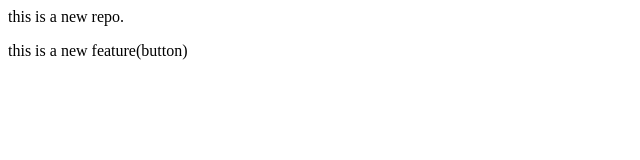
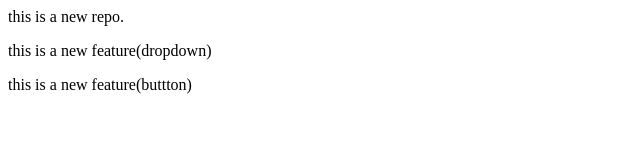
Before and after one commit to subhraguchhait/local-repo, a plain HTML site: page index.html in a window 1280 px wide. Shown: the whole page, without its empty margins (0-640 px from the left). Drawn offline with Linux system fonts and the light colour scheme.

Commit message:
add both feature

```diff
--- a/index.html
+++ b/index.html
@@ -1,2 +1,3 @@
 <p>this is a new repo.</p>
-<p>this is a new feature(button)</p>
+<p>this is a new feature(dropdown)</p>
+<p>this is a new feature(buttton)</p>
```
